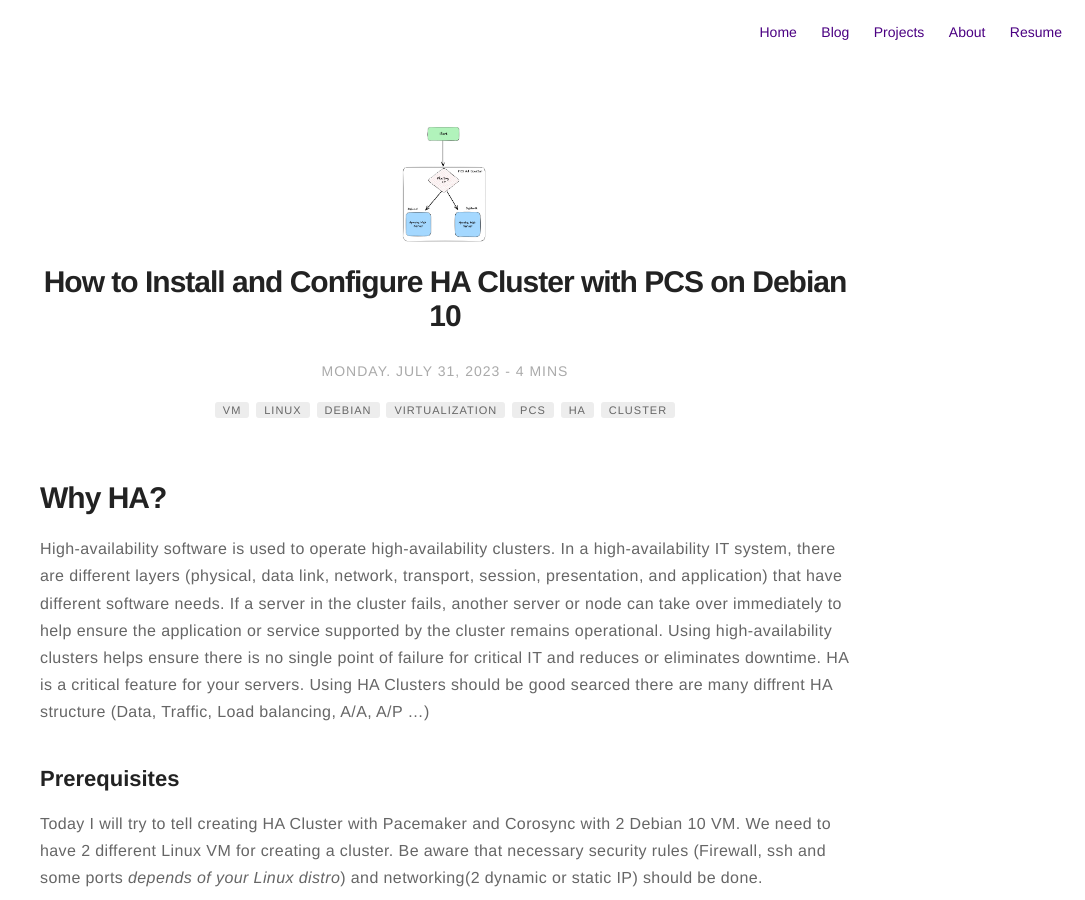
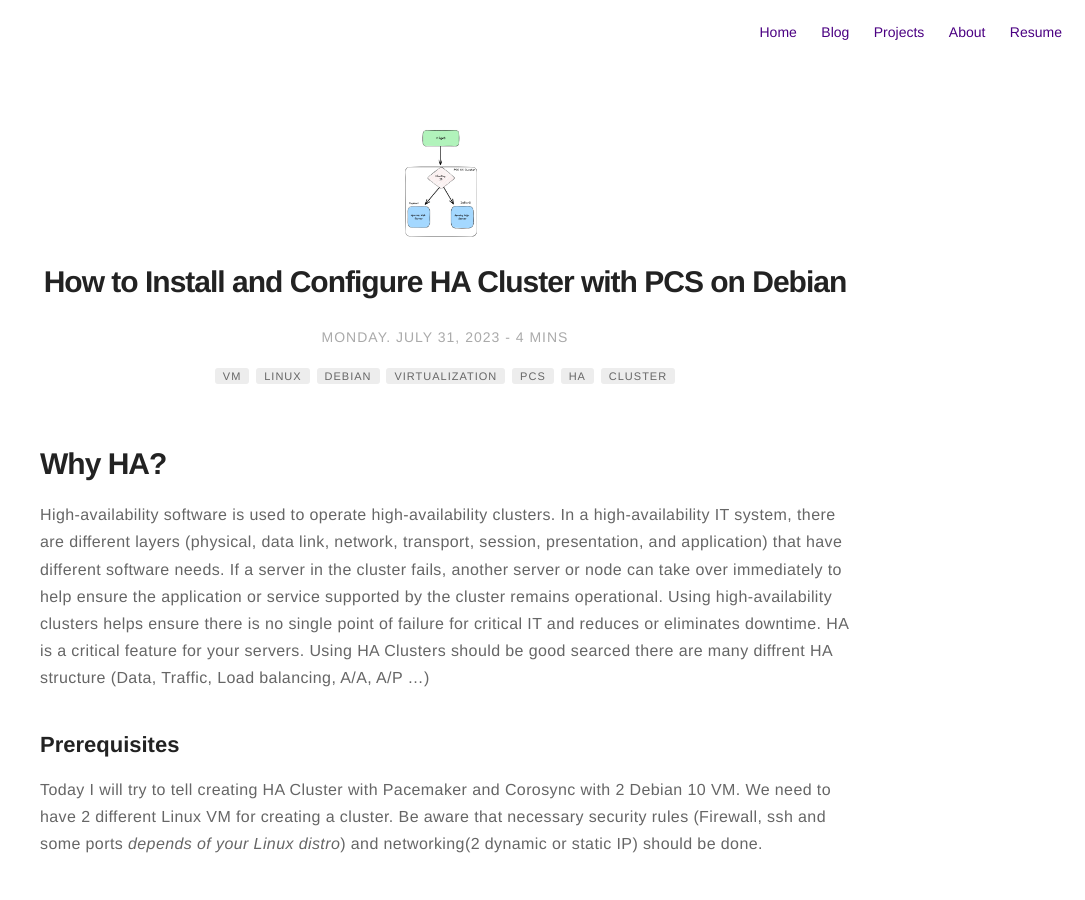
Before and after one commit to guneycansanli/my-blog, a Jekyll site: the page built from _posts/2023-07-31-How-Create-PCS-Cluster-With-Debian-10.markdown, in a window 1280 px wide and 900 px high. Shown: the whole window, without its empty margins (195-1280 px from the left). Built offline with Jekyll 4.4.1, drawn with Linux system fonts in a browser that asks for light colours; nearby versions of some CDN libraries; emoji names are drawn with the system emoji font; comment, search, counter and statistics services are not loaded.

Commit message:
header fix

```diff
--- a/_posts/2023-07-31-How-Create-PCS-Cluster-With-Debian-10.markdown
+++ b/_posts/2023-07-31-How-Create-PCS-Cluster-With-Debian-10.markdown
@@ -1,5 +1,5 @@
 ---
-title: "How to Install and Configure HA Cluster with PCS on Debian 10"
+title: "How to Install and Configure HA Cluster with PCS on Debian"
 layout: post
 date: 2023-07-31 14:20
 image: ../assets/images/pcs/pcsMain.jpg
@@ -14,7 +14,7 @@ tag:
     - Cluster
 category: blog
 author: guneycansanli
-description: How to Install and Configure HA Cluster with PCS on Debian 10
+description: How to Install and Configure HA Cluster with PCS on Debian
 ---
 
 # Why HA?
```
Also changed, not shown: assets/images/pcs/pcsMain.jpg.
